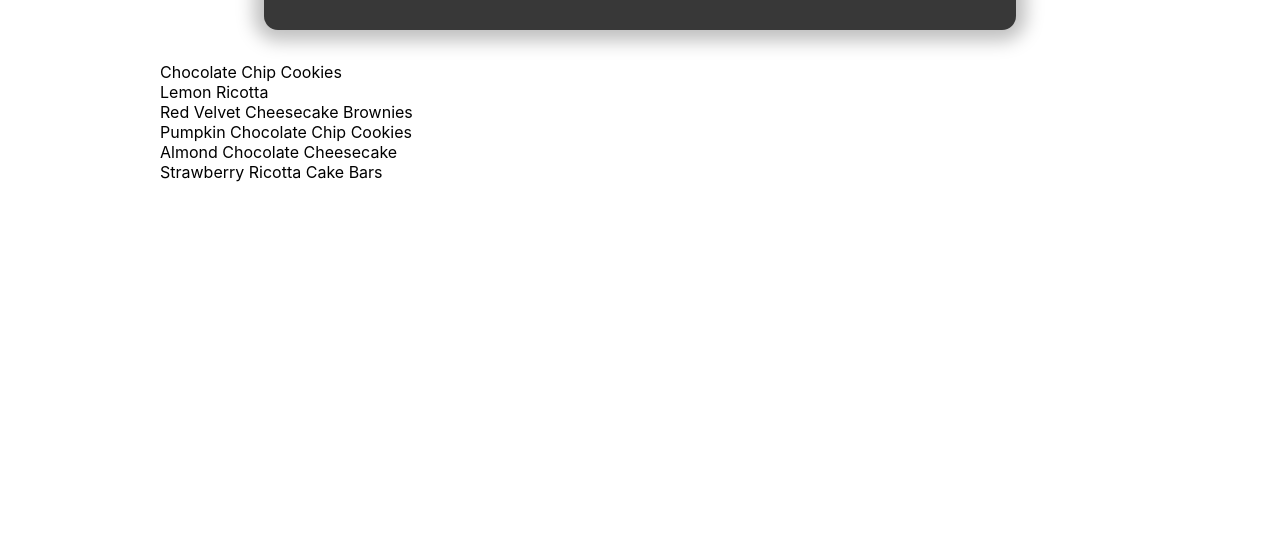
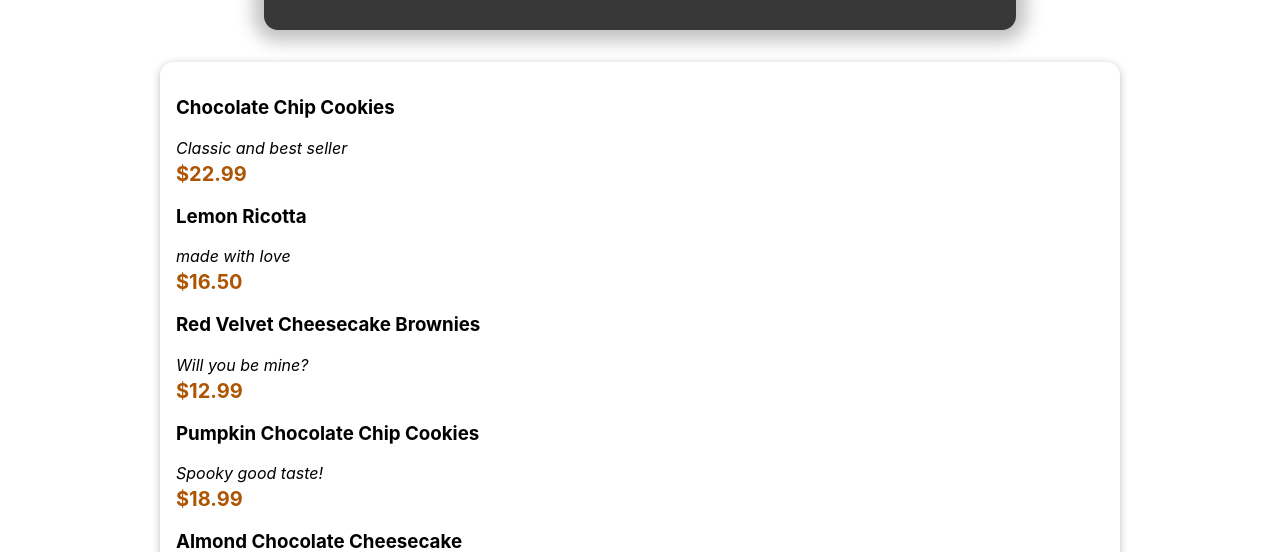
Before and after one commit to AndrewSimons3/Anita-Bakery, a React (Create React App) app: page / in a window 1280 px wide. Shown: the part 400-952 px from the top of the page. Before the commit the page ends 800 px from the top, so only its background shows below. Built offline with nearby package versions, Linux system fonts and the light colour scheme.

Commit message:
added good item folder which includes gooditem component and gooditemform component

```diff
--- a/src/components/Goods/AvailableGoods.js
+++ b/src/components/Goods/AvailableGoods.js
@@ -1,4 +1,6 @@
 import classes from './AvailableGoods.module.css'
+import Card from '../UI/Card';
+import GoodItem from './GoodItem/GoodItem';
 
 const DUMMY_GOODS = [
   {
@@ -41,13 +43,22 @@ const DUMMY_GOODS = [
 
 
 const AvailableGoods = () => {
-  const goodsList = DUMMY_GOODS.map(good => <li>{good.name}</li>);
+  const goodsList = DUMMY_GOODS.map((good) =>  (
+    <GoodItem
+      key={good.id}
+      name={good.name}
+      description={good.description}
+      price={good.price}
+      />
+  ));
 
-  return <section className={classes.goods}>
-    <ul>
-      {goodsList}
-    </ul>
-  </section>
+  return (
+    <section className={classes.goods}>
+      <Card>
+        <ul>{goodsList}</ul>
+      </Card>
+    </section>
+  );
 };
 
 export default AvailableGoods;
--- /dev/null
+++ b/src/components/Goods/GoodItem/GoodItem.js
@@ -0,0 +1,20 @@
+import classes from './GoodItem.module.css';
+
+const GoodItem = props => {
+  const price = `$${props.price.toFixed(2)}`;
+
+  return (
+    <li>
+      <div>
+        <h3>{props.name}</h3>
+        <div className={classes.description}>{props.description}</div>
+        <div className={classes.price}>{price}</div>
+      </div>
+      <div>
+
+      </div>
+    </li>
+  )
+};
+
+export default GoodItem;
--- /dev/null
+++ b/src/components/Goods/GoodItem/GoodItem.module.css
@@ -0,0 +1,22 @@
+.good {
+  display: flex;
+  justify-content: space-between;
+  margin: 1rem;
+  padding-bottom: 1rem;
+  border-bottom: 1px solid #ccc;
+}
+
+.good h3 {
+  margin: 0 0 0.25rem 0;
+}
+
+.description {
+  font-style: italic;
+}
+
+.price {
+  margin-top: 0.25rem;
+  font-weight: bold;
+  color: #ad5502;
+  font-size: 1.25rem;
+}
--- /dev/null
+++ b/src/components/UI/Card.js
@@ -0,0 +1,7 @@
+import classes from './Card.module.css';
+
+const Card = (props) => {
+  return <div className={classes.card}>{props.children}</div>
+};
+
+export default Card;
--- /dev/null
+++ b/src/components/UI/Card.module.css
@@ -0,0 +1,6 @@
+.card {
+  padding: 1rem;
+  box-shadow: 0 2px 8px rgba(0, 0, 0, 0.25);
+  border-radius: 14px;
+  background-color: white;
+}
```
Also changed, not shown: src/components/Goods/GoodItem/GoodItemForm.js (added).
